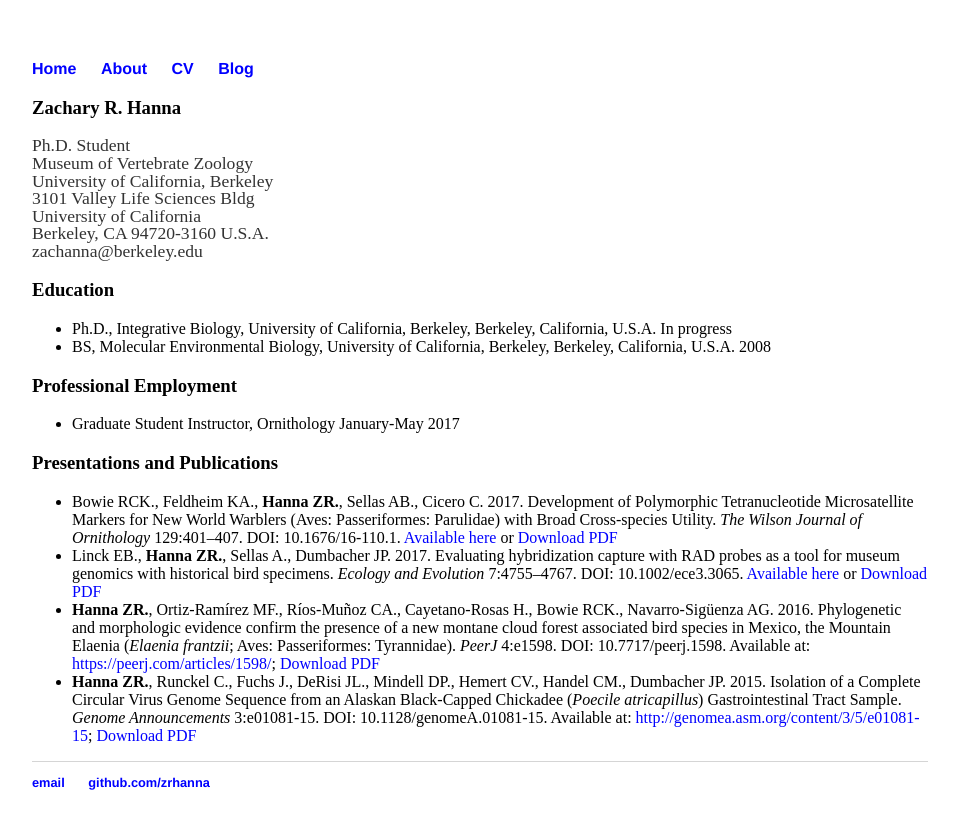
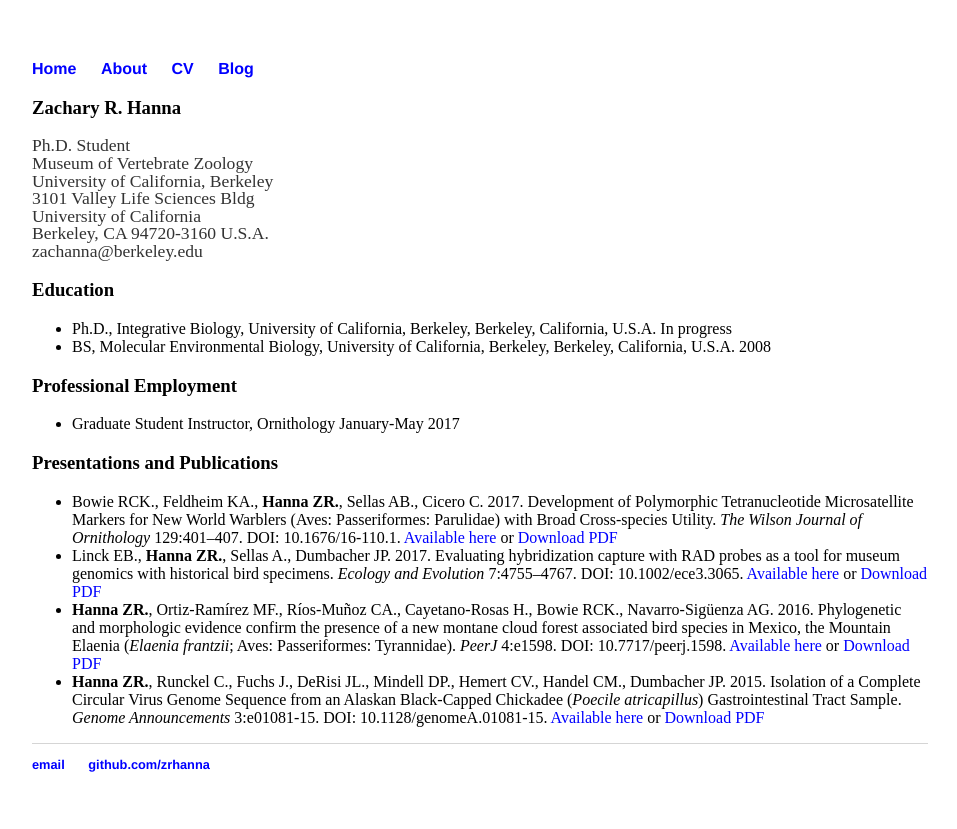
Before and after one commit to zacharyhanna/zacharyhanna.github.io, a Jekyll site: the page built from cv/index.md, in a window 1280 px wide. Shown: the top 829 px of the page, without its empty margins (160-1117 px from the left). Built offline with Jekyll 4.4.1, drawn with Linux system fonts in a browser that asks for light colours.

Commit message:
Update index.md

```diff
--- a/cv/index.md
+++ b/cv/index.md
@@ -20,6 +20,6 @@ zachanna@berkeley.edu
 
 ### Presentations and Publications
 * Bowie RCK., Feldheim KA., **Hanna ZR.**, Sellas AB., Cicero C. 2017. Development of Polymorphic Tetranucleotide Microsatellite Markers for New World Warblers (Aves: Passeriformes: Parulidae) with Broad Cross-species Utility. *The Wilson Journal of Ornithology* 129:401–407. DOI: 10.1676/16-110.1. [Available here](http://www.bioone.org/doi/abs/10.1676/16-110.1){:target="_blank"} or [Download PDF](../files/Bowie_et_al_2017_Development_of_Polymorphic_Tetranucleotide_Microsa.pdf){:target="_blank"}
-* Linck EB., **Hanna ZR.**, Sellas A., Dumbacher JP. 2017. Evaluating hybridization capture with RAD probes as a tool for museum genomics with historical bird specimens. *Ecology and Evolution* 7:4755–4767. DOI: 10.1002/ece3.3065. [Available here](http://onlinelibrary.wiley.com/doi/10.1002/ece3.3065/abstract){:target="_blank"} or [Download PDF](../files/)
-* **Hanna ZR.**, Ortiz-Ramírez MF., Ríos-Muñoz CA., Cayetano-Rosas H., Bowie RCK., Navarro-Sigüenza AG. 2016. Phylogenetic and morphologic evidence confirm the presence of a new montane cloud forest associated bird species in Mexico, the Mountain Elaenia (*Elaenia frantzii*; Aves: Passeriformes: Tyrannidae). *PeerJ* 4:e1598. DOI: 10.7717/peerj.1598. Available at: <https://peerj.com/articles/1598/>; [Download PDF](../files/)
-* **Hanna ZR.**, Runckel C., Fuchs J., DeRisi JL., Mindell DP., Hemert CV., Handel CM., Dumbacher JP. 2015. Isolation of a Complete Circular Virus Genome Sequence from an Alaskan Black-Capped Chickadee (*Poecile atricapillus*) Gastrointestinal Tract Sample. *Genome Announcements* 3:e01081-15. DOI: 10.1128/genomeA.01081-15. Available at: <http://genomea.asm.org/content/3/5/e01081-15>; [Download PDF](../files)
+* Linck EB., **Hanna ZR.**, Sellas A., Dumbacher JP. 2017. Evaluating hybridization capture with RAD probes as a tool for museum genomics with historical bird specimens. *Ecology and Evolution* 7:4755–4767. DOI: 10.1002/ece3.3065. [Available here](http://onlinelibrary.wiley.com/doi/10.1002/ece3.3065/abstract){:target="_blank"} or [Download PDF](../files/){:target="_blank"}
+* **Hanna ZR.**, Ortiz-Ramírez MF., Ríos-Muñoz CA., Cayetano-Rosas H., Bowie RCK., Navarro-Sigüenza AG. 2016. Phylogenetic and morphologic evidence confirm the presence of a new montane cloud forest associated bird species in Mexico, the Mountain Elaenia (*Elaenia frantzii*; Aves: Passeriformes: Tyrannidae). *PeerJ* 4:e1598. DOI: 10.7717/peerj.1598. [Available here](https://peerj.com/articles/1598/){:target="_blank"} or [Download PDF](../files/){:target="_blank"}
+* **Hanna ZR.**, Runckel C., Fuchs J., DeRisi JL., Mindell DP., Hemert CV., Handel CM., Dumbacher JP. 2015. Isolation of a Complete Circular Virus Genome Sequence from an Alaskan Black-Capped Chickadee (*Poecile atricapillus*) Gastrointestinal Tract Sample. *Genome Announcements* 3:e01081-15. DOI: 10.1128/genomeA.01081-15. [Available here](http://genomea.asm.org/content/3/5/e01081-15){:target="_blank"} or [Download PDF](../files){:target="_blank"}
```
